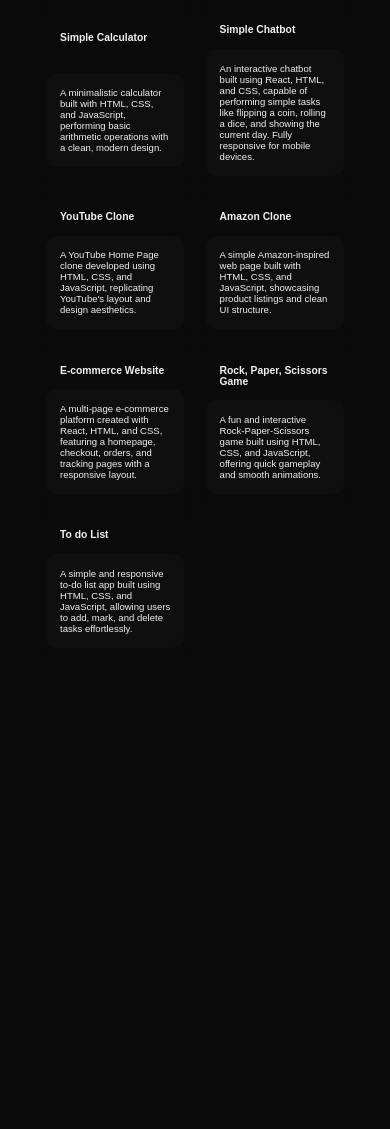
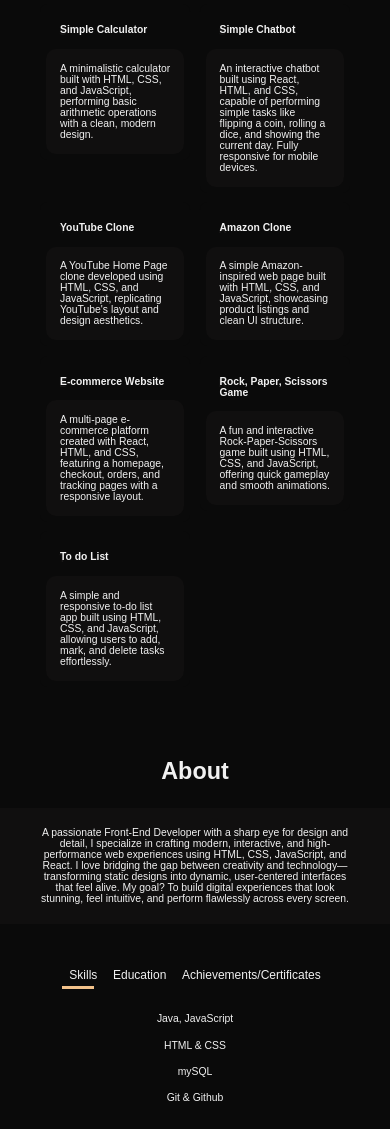
Before and after one commit to Sanz03/Personal-Portfolio, a plain HTML site: page portfolio.html in a window 390 px wide. Shown: the part 447-1576 px from the top of the page. Before the commit the page ends 1104 px from the top, so only its background shows below. Drawn offline with Linux system fonts and the light colour scheme; a web font is replaced by a local one.

Commit message:
made about section

```diff
--- a/portfolio-styles.css
+++ b/portfolio-styles.css
@@ -146,8 +146,13 @@ span {
   font-size: clamp(1.15rem, 4vw, 2.10rem);
 }
 .name {
+  cursor: pointer;
   font-size: clamp(1.8rem, 6vw, 3.50rem);
   font-weight: 800;
+  transition: 0.25s ease;
+}
+.name:hover {
+  color: var(--prime);
 }
 .from {
   font-size: clamp(0.65rem, 2vw, 1.45rem);
@@ -307,11 +312,12 @@ span {
 }
 
 /*----- SHOWCASE -----*/
-#showcase {
+#showcase,
+#about {
   padding-top: 4.25rem;
   background-color: Var(--black);
 }
-.showcase-page-title {
+.page-title {
   text-align: center;
   font-size: clamp(0.25rem,6vw, 3.05rem);
   font-weight: 700;
@@ -354,7 +360,11 @@ span {
 }
 .card-content {
   text-align: end;
-  font-size: clamp(0.25rem, 2.45vw, 1.15rem);
+}
+.main-title,
+.card-content,
+.tab-contents li {
+  font-size: clamp(0.65rem, 2.45vw, 1.15rem);
 }
 .card-border {
   position: absolute;
@@ -439,3 +449,82 @@ span {
     padding: 10%;
   }
 }
+
+/*----- ABOUT SECTION -----*/
+.about-container {
+  display: grid;
+  grid-template-columns: 1fr 1fr;
+  transition: 0.25s ease;
+}
+.about-left-section {
+  background-color: var(--blackTwo);
+  padding: min(5vw, 6%) min(10vw, 18%);
+}
+.tab-links {
+  cursor: pointer;
+  font-size: clamp(0.85rem, 1.05rem, 1.15rem);
+  padding: 0.85vw 2vw;
+  position: relative;
+}
+.tab-links::before {
+  content: '';
+  background-color: var(--prime);
+  height: 0.45vh;
+  width: 0%;
+  bottom: 0;
+  left: 0;
+  position: absolute;
+  transition: 0.25s ease;
+}
+.tab-links.active-link::before {
+  width: 75%;
+}
+.edu-skill-heading {
+  display: flex;
+  justify-content: center;
+}
+.tab-contents {
+  color: var(--white);
+  padding: 2rem;
+  display: none;
+  line-height: 1.65rem;
+}
+.tab-contents.active-tab {
+  display: block;
+}
+
+@media (max-width:900px) {
+  .tab-links {
+    font-size: 0.85rem;
+  }
+  .about-container {
+    grid-template-columns: 1fr;
+  }
+  .about-me {
+    text-align: center;
+  }
+  .about-left-section {
+    margin-bottom: 2.25rem;
+  }
+  .tab-links {
+    padding: 2vw 2vw;
+  }
+  .tab-contents {
+    text-align: center;
+    padding: 1.05rem;
+    height: 140px;
+  }
+}
+
+@media (max-width: 475px) {
+  .tab-links {
+    font-size: 0.75rem;
+  }
+}
+
+/*----- FOOTER -----*/
+
+.footer-text {
+  padding: 1vw;
+  display: none;
+}
--- a/portfolio.html
+++ b/portfolio.html
@@ -68,9 +68,10 @@
   </div>
 
   <div id="showcase">
-    <p class="showcase-page-title">Showcase</p>
+    <p class="showcase-page-title page-title">Showcase</p>
     <div id="cards">
 
+      <a href="#">
         <div class="card">
           <div class="card-border"></div>
           <div class="card-title-container">
@@ -80,7 +81,9 @@
             <p class="card-content">A minimalistic calculator built with HTML, CSS, and JavaScript, performing basic arithmetic operations with a clean, modern design.</p>
           </div>
         </div>
+      </a>
 
+      <a href="#">
         <div class="card">
           <div class="card-border"></div>
           <div class="card-title-container">
@@ -90,7 +93,9 @@
             <p class="card-content">An interactive chatbot built using React, HTML, and CSS, capable of performing simple tasks like flipping a coin, rolling a dice, and showing the current day. Fully responsive for mobile devices.</p>
           </div>
         </div>
+      </a>
 
+      <a href="#">
         <div class="card">
           <div class="card-border"></div>
           <div class="card-title-container">
@@ -100,7 +105,9 @@
             <p class="card-content">A YouTube Home Page clone developed using HTML, CSS, and JavaScript, replicating YouTube's layout and design aesthetics.</p>
           </div>
         </div>
+      </a>
 
+      <a href="#">
         <div class="card">
           <div class="card-border"></div>
           <div class="card-title-container">
@@ -110,7 +117,9 @@
             <p class="card-content">A simple Amazon-inspired web page built with HTML, CSS, and JavaScript, showcasing product listings and clean UI structure.</p>
           </div>
         </div>
+      </a>
 
+      <a href="#">
         <div class="card">
           <div class="card-border"></div>
           <div class="card-title-container">
@@ -120,7 +129,9 @@
             <p class="card-content">A multi-page e-commerce platform created with React, HTML, and CSS, featuring a homepage, checkout, orders, and tracking pages with a responsive layout.</p>
           </div>
         </div>
+      </a>
 
+      <a href="#">
         <div class="card">
           <div class="card-border"></div>
           <div class="card-title-container">
@@ -130,7 +141,9 @@
             <p class="card-content">A fun and interactive Rock-Paper-Scissors game built using HTML, CSS, and JavaScript, offering quick gameplay and smooth animations.</p>
           </div>
         </div>
+      </a>
 
+      <a href="#">
         <div class="card">
           <div class="card-border"></div>
           <div class="card-title-container">
@@ -140,8 +153,56 @@
             <p class="card-content">A simple and responsive to-do list app built using HTML, CSS, and JavaScript, allowing users to add, mark, and delete tasks effortlessly.</p>
           </div>
         </div>
+      </a>
 
     </div>
+  </div>
+
+  <div id="about">
+    <p class="about-page-title page-title">About</p>
+    <div class="about-container">
+      <div class="about-left-section">
+        <p class="about-me main-title">
+          A passionate Front-End Developer with a sharp eye for design and detail, I specialize in crafting modern, interactive, and high-performance web experiences using HTML, CSS, JavaScript, and React. I love bridging the gap between creativity and technology—transforming static designs into dynamic, user-centered interfaces that feel alive. My goal? To build digital experiences that look stunning, feel intuitive, and perform flawlessly across every screen.
+        </p>
+      </div>
+      <div class="about-right-section">
+        <div class="edu-skill-heading">
+          <p onclick="renderTab('skills')" class="tab-links skills active-link">Skills</p>
+          <p onclick="renderTab('education')" class="tab-links education">Education</p>
+          <p onclick="renderTab('achievements')" class="tab-links achievements">Achievements/Certificates</p>
+        </div>
+
+        <div class="skill-contents tab-contents active-tab" id="skills">
+          <ul>
+            <li>Java, JavaScript</li>
+            <li>HTML & CSS</li>
+            <li>mySQL</li>
+            <li>Git & Github</li>
+          </ul>
+        </div>
+
+        <div class="edu-contents tab-contents" id="education">
+          <ul>
+            <li>BE in Computer Science</li>
+            <li>Pre-University</li>
+            <li>SSLC</li>
+          </ul>
+        </div>
+
+        <div class="edu-contents tab-contents" id="achievements">
+          <ul>
+            <li>Application Developer (Web & Mobile) - Rooman Technologies</li>
+            <li>Responsive Web Design - freeCodeCamp</li>
+          </ul>
+        </div>
+
+      </div>
+    </div>
+  </div>
+
+  <div id="footer">
+    <p class="footer-text">Thanks for scrolling! View the source code on GitHub.</p>
   </div>
   <script>
     const sProfile = document.querySelector('.s-profile-image');
@@ -149,6 +210,8 @@
     const profileContainer = document.querySelector('.profile-container');
     const profile = document.querySelector('.profile-image');
     const cards = document.querySelectorAll('.card');
+    const tabLinks = document.querySelectorAll('.tab-links');
+    const tabContents = document.querySelectorAll('.tab-contents');
 
     toggleButton.addEventListener('click', () => {
       if (toggleButton.innerHTML === 'Show') {
@@ -183,6 +246,18 @@
         target.style.setProperty("--mouse-y", `${y}px`);
       });
     });
+
+    function renderTab(tabName) {
+      for (tabLink of tabLinks) {
+        tabLink.classList.remove('active-link');
+      }
+      for (tabContent of tabContents) {
+        tabContent.classList.remove('active-tab');
+      }
+      event.currentTarget.classList.add('active-link');
+      document.getElementById(tabName).classList.add('active-tab');
+    }
+
   </script>
 </body>
 </html>
```
Also changed, not shown: index.html (+1 -3 lines). Lines whose indentation alone changed are shown as unchanged.
